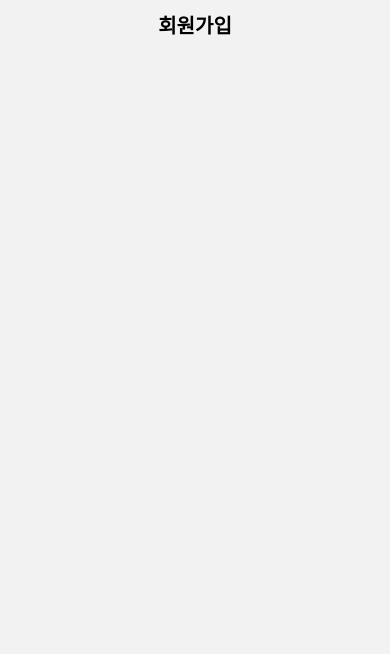
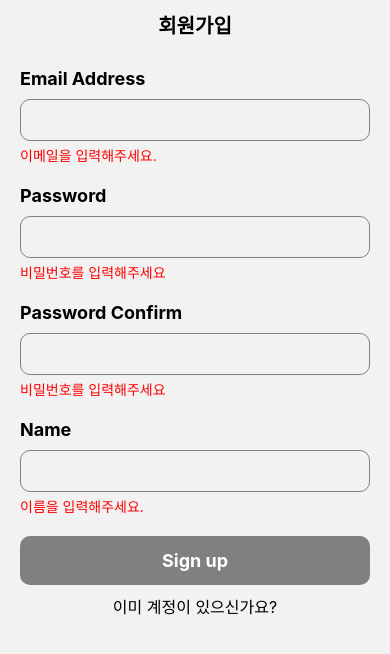
Before and after one commit to hyewon-nam/ChatApp, a React Native app: screen /Signup in a window 390 px wide. Shown: the top 654 px of the page. Built offline with nearby package versions, Linux system fonts and the light colour scheme.

Commit message:
add 회원가입페이지

```diff
--- a/src/components/Screen.tsx
+++ b/src/components/Screen.tsx
@@ -49,7 +49,7 @@ const Screen = ({children, title}: ScreenProps) => {
         <View style={styles.right} />
       </View>
 
-      {/* <View style={styles.body}>{children}</View> */}
+      <View style={styles.body}>{children}</View>
     </SafeAreaView>
   );
 };
--- a/src/modules/Colors.ts
+++ b/src/modules/Colors.ts
@@ -1,5 +1,8 @@
 const Colors = {
   BLACK: 'black',
+  GREY: 'grey',
+  RED: 'red',
+  WHITE: 'white',
 };
 
 export default Colors;
--- a/src/screens/SignupScreen.tsx
+++ b/src/screens/SignupScreen.tsx
@@ -1,12 +1,64 @@
-import React, {useMemo, useState} from 'react';
+import React, {useCallback, useMemo, useState} from 'react';
 import Screen from '../components/Screen';
 import validator from 'validator';
+import {
+  ScrollView,
+  StyleSheet,
+  Text,
+  TextInput,
+  TouchableOpacity,
+  View,
+} from 'react-native';
+import Colors from '../modules/Colors';
 
 const SignupScreen = () => {
   const [email, setEmail] = useState('');
   const [password, setPassword] = useState('');
   const [confirmedPassword, setConfirmedPassword] = useState('');
   const [name, setName] = useState('');
+
+  const styles = StyleSheet.create({
+    container: {flex: 1, padding: 20},
+    section: {marginBottom: 20},
+    title: {fontSize: 18, fontWeight: 'bold'},
+    input: {
+      marginTop: 10,
+      borderWidth: 1,
+      padding: 10,
+      borderRadius: 10,
+      borderColor: Colors.GREY,
+      fontSize: 16,
+    },
+    errorText: {
+      fontSize: 14,
+      color: Colors.RED,
+      marginTop: 4,
+    },
+    signupButton: {
+      backgroundColor: Colors.BLACK,
+      borderRadius: 10,
+      alignItems: 'center',
+      padding: 4,
+    },
+    signupButtonText: {
+      margin: 10,
+      color: Colors.WHITE,
+      fontSize: 18,
+      fontWeight: 'bold',
+    },
+    disableSignupButton: {
+      backgroundColor: Colors.GREY,
+    },
+    signinButton: {
+      marginTop: 5,
+      alignItems: 'center',
+      padding: 4,
+    },
+    signinButtonText: {
+      color: Colors.BLACK,
+      fontSize: 16,
+    },
+  });
 
   const emailErrorText = useMemo(() => {
     if (email.length === 0) {
@@ -18,6 +70,13 @@ const SignupScreen = () => {
     return null;
   }, [email]);
 
+  const nameErrorText = useMemo(() => {
+    if (name.length === 0) {
+      return '이름을 입력해주세요.';
+    }
+    return null;
+  }, [name]);
+
   const passwordErrorText = useMemo(() => {
     if (password.length === 0) {
       return '비밀번호를 입력해주세요';
@@ -26,9 +85,112 @@ const SignupScreen = () => {
       return '비밀번호를 확인해주세요';
     }
     return null;
-  }, [password, confirmedPassword]); //dependeny 를 확인하는 것임 !!
+  }, [password, confirmedPassword]); //dependeny 를 확인하는 것임 !! 두개 중에 하나 바뀌면 실행됨
 
-  return <Screen title="회원가입"> </Screen>;
+  const signupButtonEnabled = useMemo(() => {
+    return (
+      emailErrorText == null &&
+      passwordErrorText == null &&
+      nameErrorText == null
+    );
+  }, [emailErrorText, passwordErrorText, nameErrorText]);
+
+  const onChangeEmailText = useCallback((text: string) => {
+    setEmail(text);
+  }, []);
+
+  const onChangePasswordText = useCallback((text: string) => {
+    setPassword(text);
+  }, []);
+
+  const onChangeConfirmedPasswordText = useCallback((text: string) => {
+    setConfirmedPassword(text);
+  }, []);
+
+  const onChangeNameText = useCallback((text: string) => {
+    setName(text);
+  }, []);
+
+  const signupButtonStyle = useMemo(() => {
+    if (signupButtonEnabled) {
+      return styles.signupButton;
+    }
+    return [styles.signupButton, styles.disableSignupButton]; // A + B 스타일 덮어 씌운다는 문법
+    // return styles.signupButton;
+  }, [signupButtonEnabled, styles.signupButton, styles.disableSignupButton]); //dependency 라는 뜻
+
+  const onPressSignupButton = useCallback(() => {
+    return console.log('abc');
+  }, []);
+  const onPressSigninButton = useCallback(() => {}, []);
+
+  return (
+    <Screen title="회원가입">
+      <ScrollView style={styles.container}>
+        <View style={styles.section}>
+          <Text style={styles.title}>Email Address</Text>
+          <TextInput
+            value={email}
+            style={styles.input}
+            onChangeText={onChangeEmailText}
+          />
+          {emailErrorText && (
+            <Text style={styles.errorText}>{emailErrorText}</Text>
+          )}
+        </View>
+
+        <View style={styles.section}>
+          <Text style={styles.title}>Password</Text>
+          <TextInput
+            secureTextEntry
+            value={password}
+            style={styles.input}
+            onChangeText={onChangePasswordText}
+          />
+          {emailErrorText && (
+            <Text style={styles.errorText}>{passwordErrorText}</Text>
+          )}
+        </View>
+
+        <View style={styles.section}>
+          <Text style={styles.title}>Password Confirm</Text>
+          <TextInput
+            // secureTextEntry
+            value={confirmedPassword}
+            style={styles.input}
+            onChangeText={onChangeConfirmedPasswordText}
+          />
+          {emailErrorText && (
+            <Text style={styles.errorText}>{passwordErrorText}</Text>
+          )}
+        </View>
+
+        <View style={styles.section}>
+          <Text style={styles.title}>Name</Text>
+          <TextInput
+            value={name}
+            style={styles.input}
+            onChangeText={onChangeNameText}
+          />
+          {emailErrorText && (
+            <Text style={styles.errorText}>{nameErrorText}</Text>
+          )}
+        </View>
+        <View>
+          <TouchableOpacity
+            style={signupButtonStyle}
+            onPress={onPressSignupButton}>
+            <Text style={styles.signupButtonText}>Sign up</Text>
+          </TouchableOpacity>
+          <TouchableOpacity
+            style={styles.signinButton}
+            onPress={onPressSigninButton}>
+            <Text style={styles.signinButtonText}>이미 계정이 있으신가요?</Text>
+          </TouchableOpacity>
+        </View>
+      </ScrollView>
+    </Screen>
+  );
 };
 
 export default SignupScreen;
```
Also changed, not shown: 1 other file (tests, documents, lock files or other folders).
